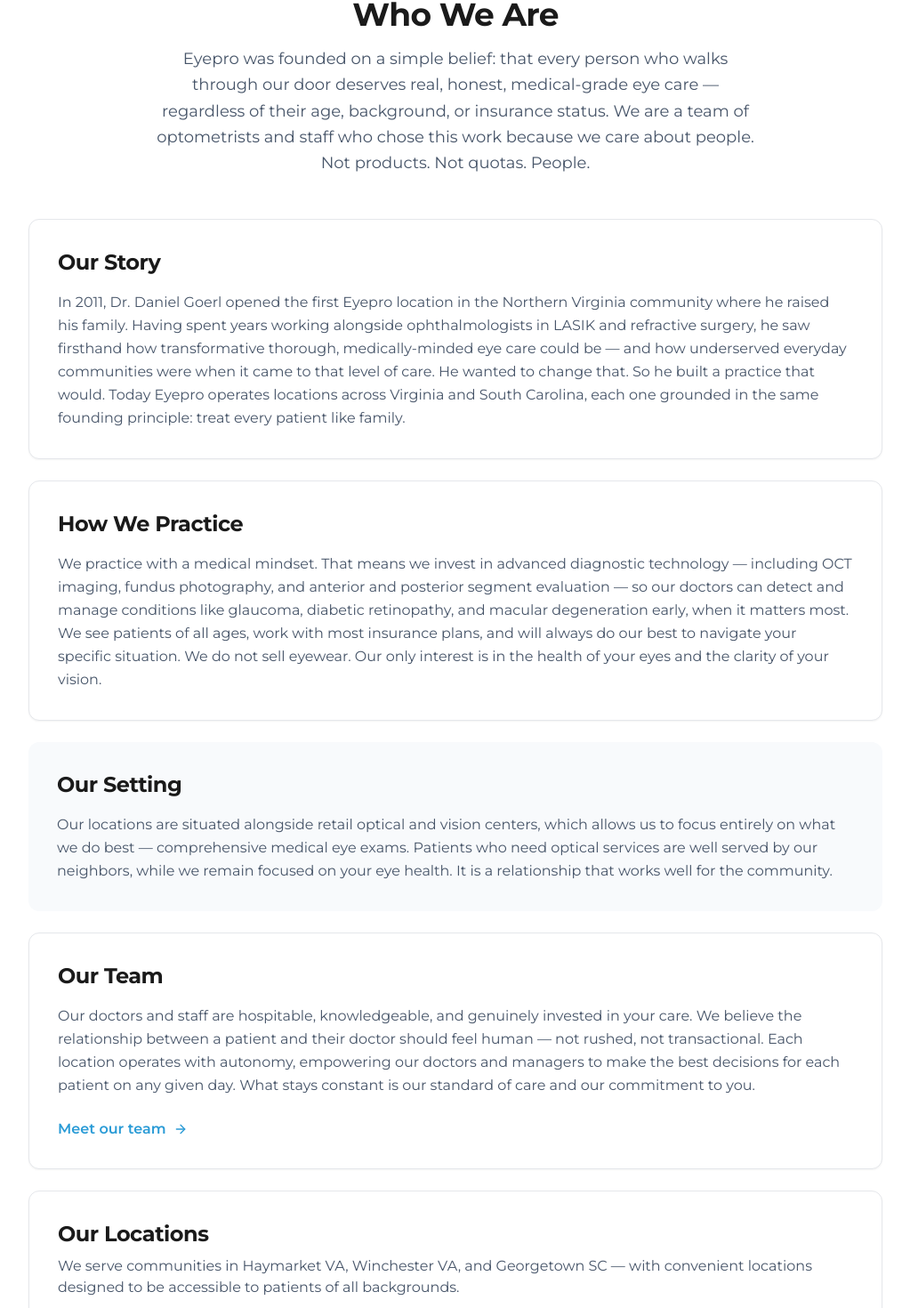
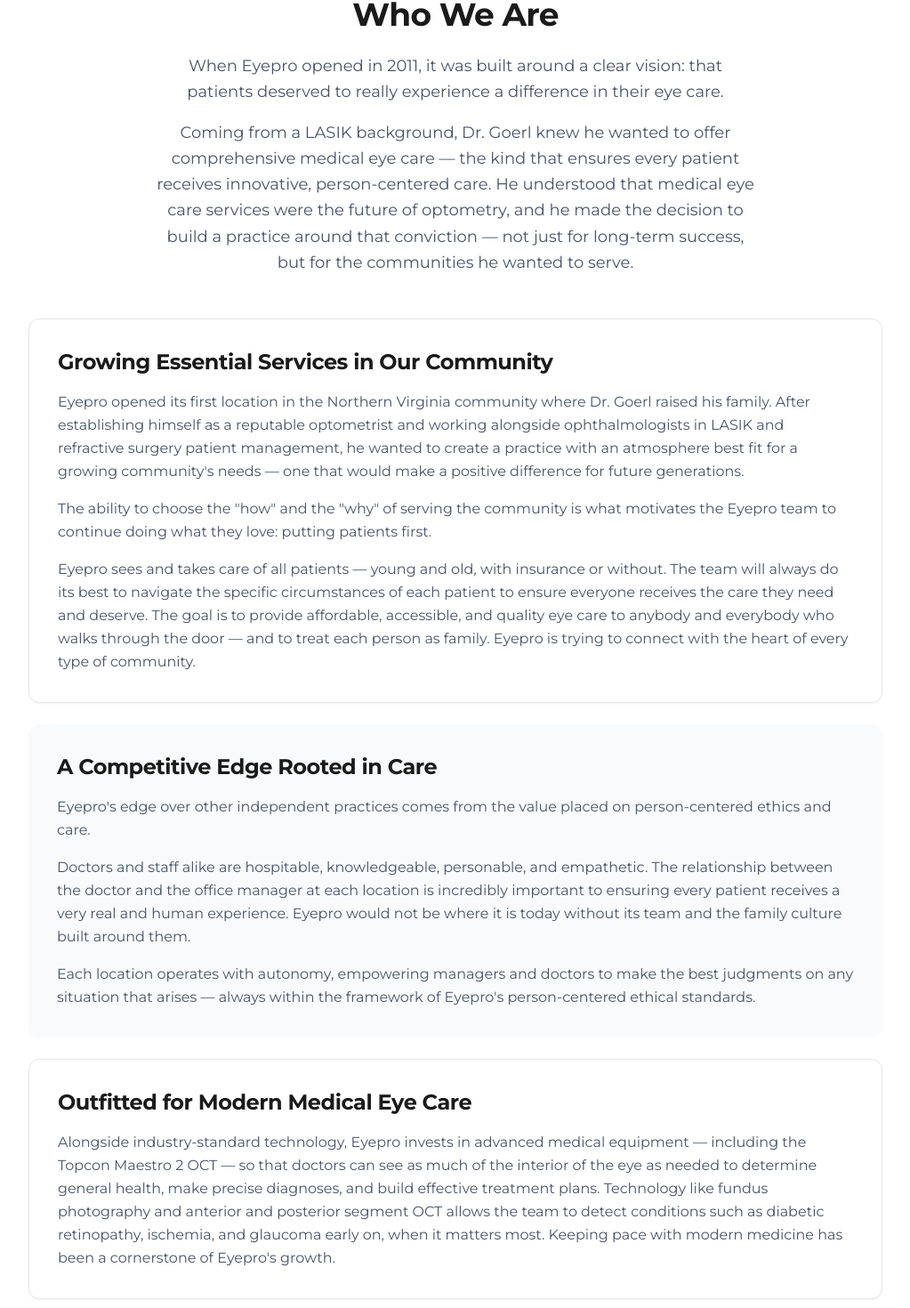
Before and after one commit to studiobrett/eyeprowebsite, a Next.js app: page /about in a window 1280 px wide. Shown: the part 185-1655 px from the top of the page at 89% size, without its empty margins (128-1151 px from the left). Built offline with nearby package versions, Linux system fonts and the light colour scheme; no server answers.

Commit message:
Add About Us page

```diff
--- a/src/app/about/page.tsx
+++ b/src/app/about/page.tsx
@@ -14,81 +14,93 @@
 
         {/* Header */}
         <div className="text-center mb-12">
-          <h1 className="text-4xl font-bold mb-4">Who We Are</h1>
-          <p className="text-slate-600 max-w-2xl mx-auto text-lg leading-relaxed">
-            Eyepro was founded on a simple belief: that every person who walks through our door
-            deserves real, honest, medical-grade eye care — regardless of their age, background,
-            or insurance status. We are a team of optometrists and staff who chose this work
-            because we care about people. Not products. Not quotas. People.
-          </p>
+          <h1 className="text-4xl font-bold mb-6">Who We Are</h1>
+          <div className="text-slate-600 max-w-2xl mx-auto text-lg leading-relaxed space-y-4">
+            <p>
+              When Eyepro opened in 2011, it was built around a clear vision: that patients
+              deserved to really experience a difference in their eye care.
+            </p>
+            <p>
+              Coming from a LASIK background, Dr. Goerl knew he wanted to offer comprehensive
+              medical eye care — the kind that ensures every patient receives innovative,
+              person-centered care. He understood that medical eye care services were the future
+              of optometry, and he made the decision to build a practice around that conviction
+              — not just for long-term success, but for the communities he wanted to serve.
+            </p>
+          </div>
         </div>
 
         <div className="space-y-6">
 
-          {/* Our Story */}
+          {/* Growing Essential Services */}
           <div className="bg-white border rounded-xl p-8 shadow-sm">
-            <h2 className="text-2xl font-bold mb-4">Our Story</h2>
-            <p className="text-slate-600 leading-relaxed">
-              In 2011, Dr. Daniel Goerl opened the first Eyepro location in the Northern Virginia
-              community where he raised his family. Having spent years working alongside
-              ophthalmologists in LASIK and refractive surgery, he saw firsthand how transformative
-              thorough, medically-minded eye care could be — and how underserved everyday
-              communities were when it came to that level of care. He wanted to change that. So he
-              built a practice that would. Today Eyepro operates locations across Virginia and South
-              Carolina, each one grounded in the same founding principle: treat every patient
-              like family.
-            </p>
+            <h2 className="text-2xl font-bold mb-4">Growing Essential Services in Our Community</h2>
+            <div className="text-slate-600 leading-relaxed space-y-4">
+              <p>
+                Eyepro opened its first location in the Northern Virginia community where Dr. Goerl
+                raised his family. After establishing himself as a reputable optometrist and working
+                alongside ophthalmologists in LASIK and refractive surgery patient management, he
+                wanted to create a practice with an atmosphere best fit for a growing community's
+                needs — one that would make a positive difference for future generations.
+              </p>
+              <p>
+                The ability to choose the "how" and the "why" of serving the community is what
+                motivates the Eyepro team to continue doing what they love: putting patients first.
+              </p>
+              <p>
+                Eyepro sees and takes care of all patients — young and old, with insurance or
+                without. The team will always do its best to navigate the specific circumstances of
+                each patient to ensure everyone receives the care they need and deserve. The goal is
+                to provide affordable, accessible, and quality eye care to anybody and everybody who
+                walks through the door — and to treat each person as family. Eyepro is trying to
+                connect with the heart of every type of community.
+              </p>
+            </div>
           </div>
 
-          {/* How We Practice */}
-          <div className="bg-white border rounded-xl p-8 shadow-sm">
-            <h2 className="text-2xl font-bold mb-4">How We Practice</h2>
-            <p className="text-slate-600 leading-relaxed">
-              We practice with a medical mindset. That means we invest in advanced diagnostic
-              technology — including OCT imaging, fundus photography, and anterior and posterior
-              segment evaluation — so our doctors can detect and manage conditions like glaucoma,
-              diabetic retinopathy, and macular degeneration early, when it matters most. We see
-              patients of all ages, work with most insurance plans, and will always do our best to
-              navigate your specific situation. We do not sell eyewear. Our only interest is in the
-              health of your eyes and the clarity of your vision.
-            </p>
+          {/* A Competitive Edge */}
+          <div className="bg-slate-50 rounded-xl p-8">
+            <h2 className="text-2xl font-bold mb-4">A Competitive Edge Rooted in Care</h2>
+            <div className="text-slate-600 leading-relaxed space-y-4">
+              <p>
+                Eyepro&apos;s edge over other independent practices comes from the value placed on
+                person-centered ethics and care.
+              </p>
+              <p>
+                Doctors and staff alike are hospitable, knowledgeable, personable, and empathetic.
+                The relationship between the doctor and the office manager at each location is
+                incredibly important to ensuring every patient receives a very real and human
+                experience. Eyepro would not be where it is today without its team and the family
+                culture built around them.
+              </p>
+              <p>
+                Each location operates with autonomy, empowering managers and doctors to make the
+                best judgments on any situation that arises — always within the framework of
+                Eyepro&apos;s person-centered ethical standards.
+              </p>
+            </div>
           </div>
 
-          {/* Our Setting */}
-          <div className="bg-slate-50 rounded-xl p-8">
-            <h2 className="text-2xl font-bold mb-4">Our Setting</h2>
+          {/* Outfitted for Modern Medical Eye Care */}
+          <div className="bg-white border rounded-xl p-8 shadow-sm">
+            <h2 className="text-2xl font-bold mb-4">Outfitted for Modern Medical Eye Care</h2>
             <p className="text-slate-600 leading-relaxed">
-              Our locations are situated alongside retail optical and vision centers, which allows
-              us to focus entirely on what we do best — comprehensive medical eye exams. Patients
-              who need optical services are well served by our neighbors, while we remain focused
-              on your eye health. It is a relationship that works well for the community.
+              Alongside industry-standard technology, Eyepro invests in advanced medical equipment
+              — including the Topcon Maestro 2 OCT — so that doctors can see as much of the
+              interior of the eye as needed to determine general health, make precise diagnoses, and
+              build effective treatment plans. Technology like fundus photography and anterior and
+              posterior segment OCT allows the team to detect conditions such as diabetic
+              retinopathy, ischemia, and glaucoma early on, when it matters most. Keeping pace
+              with modern medicine has been a cornerstone of Eyepro&apos;s growth.
             </p>
-          </div>
-
-          {/* Our Team */}
-          <div className="bg-white border rounded-xl p-8 shadow-sm">
-            <h2 className="text-2xl font-bold mb-4">Our Team</h2>
-            <p className="text-slate-600 leading-relaxed mb-6">
-              Our doctors and staff are hospitable, knowledgeable, and genuinely invested in your
-              care. We believe the relationship between a patient and their doctor should feel human
-              — not rushed, not transactional. Each location operates with autonomy, empowering our
-              doctors and managers to make the best decisions for each patient on any given day.
-              What stays constant is our standard of care and our commitment to you.
-            </p>
-            <Link
-              href="/team"
-              className="inline-flex items-center gap-2 text-eyepro-blue font-semibold hover:underline"
-            >
-              Meet our team <ArrowRight className="w-4 h-4" />
-            </Link>
           </div>
 
           {/* Our Locations */}
           <div className="bg-white border rounded-xl p-8 shadow-sm">
             <h2 className="text-2xl font-bold mb-2">Our Locations</h2>
             <p className="text-slate-600 mb-6">
-              We serve communities in Haymarket VA, Winchester VA, and Georgetown SC — with
-              convenient locations designed to be accessible to patients of all backgrounds.
+              Eyepro now operates locations across Northern Virginia and South Carolina, each one
+              grounded in the same founding principle: treat every patient like family.
             </p>
             <div className="grid sm:grid-cols-3 gap-4">
               {locations.map((location) => (
@@ -115,9 +127,9 @@
           <div className="bg-gradient-to-r from-eyepro-blue to-slate-700 rounded-xl p-8 text-white text-center">
             <h2 className="text-2xl font-bold mb-3">Come See Us</h2>
             <p className="text-slate-200 mb-6 max-w-xl mx-auto leading-relaxed">
-              Whether you are due for a routine exam, managing a chronic eye condition, or
-              exploring your options for vision correction, we are here. No pressure. No agenda.
-              Just good eye care from people who genuinely care.
+              Whether you are due for a routine exam, managing a chronic eye condition, or exploring
+              your options for vision correction — the team is here. No pressure. No agenda. Just
+              good eye care from people who genuinely care.
             </p>
             <Link
               href="/locations"
@@ -125,16 +137,6 @@
             >
               Find a Location <ArrowRight className="w-4 h-4" />
             </Link>
-            <p className="text-slate-300 text-sm mt-6">
-              <a
-                href="https://reviewob.com/finding-best-practice-setting/"
-                target="_blank"
-                rel="noopener noreferrer"
-                className="underline hover:text-white transition-colors"
-              >
-                Read our founder&apos;s story as featured in Review of Optometric Business
-              </a>
-            </p>
           </div>
 
         </div>
--- a/src/app/layout.tsx
+++ b/src/app/layout.tsx
@@ -19,10 +19,10 @@
 export const metadata: Metadata = {
   metadataBase: new URL(siteUrl),
   title: 'Eyepro | Eye Doctor in Haymarket, Winchester & Georgetown',
-  description: 'Trusted optometrists serving Virginia and South Carolina. Comprehensive eye exams, contact lenses, LASIK co-management, and more. Conveniently located in Haymarket, Winchester & Georgetown.',
+  description: 'Eyepro offers expert medical eye care across Virginia and South Carolina, providing comprehensive eye exams and eye disease treatment for patients of all ages.',
   openGraph: {
     title: 'Eyepro | Eye Doctor in Haymarket, Winchester & Georgetown',
-    description: 'Trusted optometrists serving Virginia and South Carolina. Comprehensive eye exams, contact lenses, LASIK co-management, and more.',
+    description: 'Eyepro offers expert medical eye care across Virginia and South Carolina, providing comprehensive eye exams and eye disease treatment for patients of all ages.',
     url: siteUrl,
     siteName: 'Eyepro',
     images: [{ url: '/images/eyepro-logo.webp', width: 986, height: 600, alt: 'Eyepro' }],
@@ -32,7 +32,7 @@
   twitter: {
     card: 'summary',
     title: 'Eyepro | Eye Doctor in Haymarket, Winchester & Georgetown',
-    description: 'Trusted optometrists serving Virginia and South Carolina.',
+    description: 'Eyepro offers expert medical eye care across Virginia and South Carolina, providing comprehensive eye exams and eye disease treatment for patients of all ages.',
     images: ['/images/eyepro-logo.webp'],
   },
 };
```
